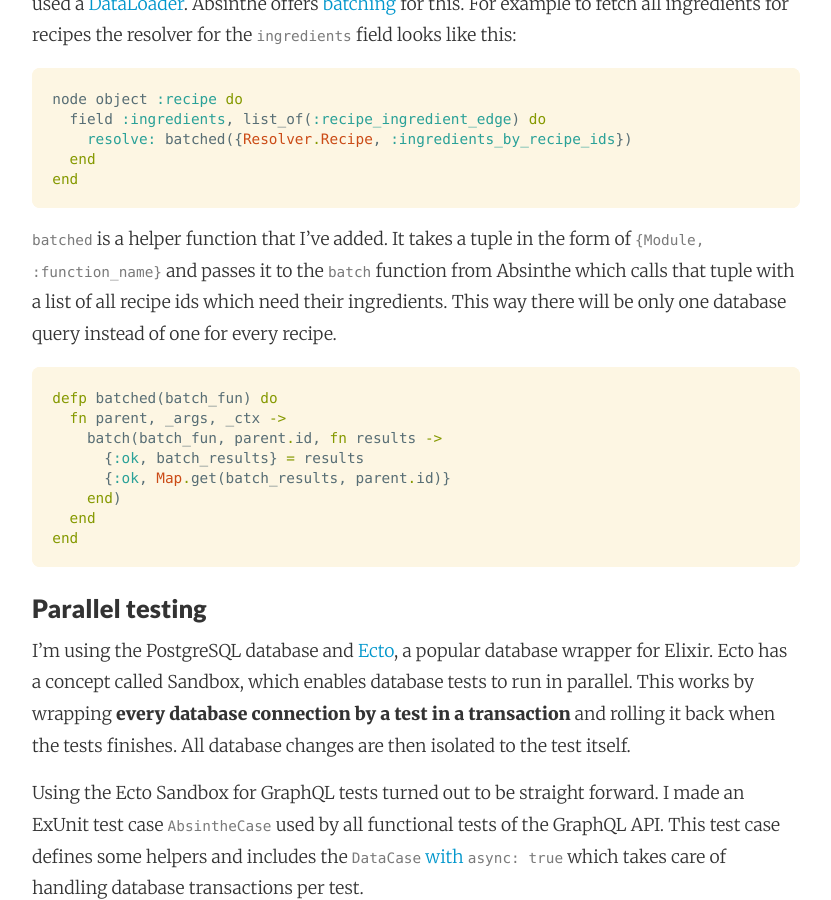
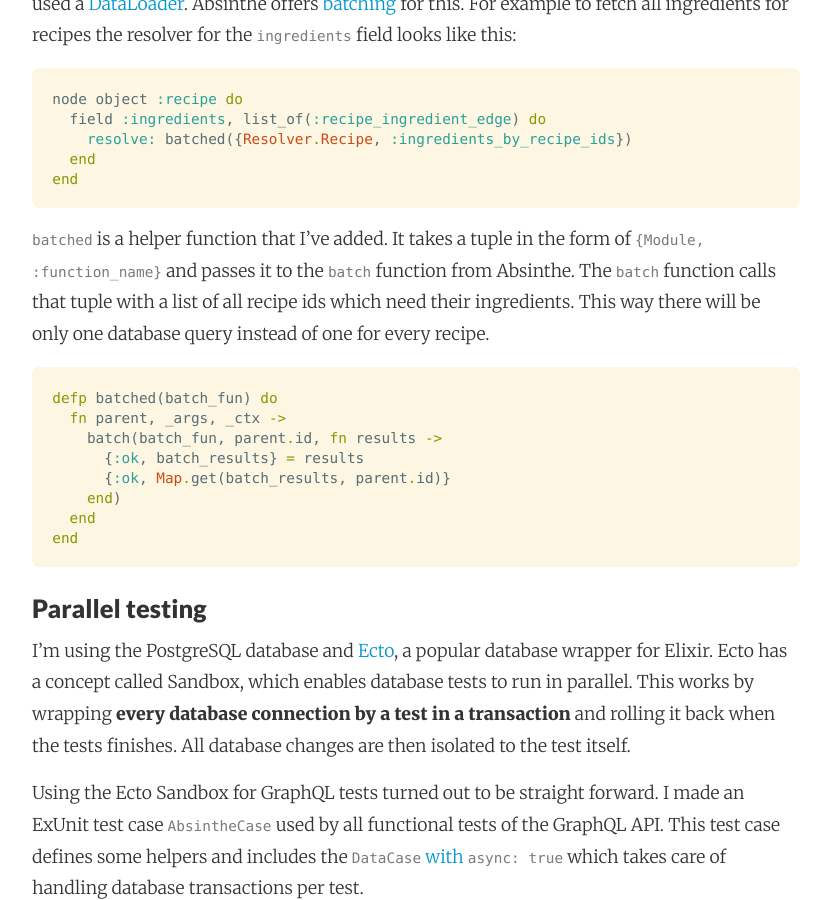
Before and after one commit to adri/adri.github.io, a Jekyll site: the page built from _posts/2017-09-27-learning-elixir-second-side-project-part2.md, in a window 1280 px wide and 900 px high, scrolled down 3896 px. Shown: the whole window, without its empty margins (224-1055 px from the left). Built offline with Jekyll 4.4.1, drawn with Linux system fonts in a browser that asks for light colours; nearby versions of some CDN libraries; comment, search, counter and statistics services are not loaded.

Commit message:
Autocommit from wiki

````diff
--- a/_posts/2017-09-27-learning-elixir-second-side-project-part2.md
+++ b/_posts/2017-09-27-learning-elixir-second-side-project-part2.md
@@ -107,7 +107,7 @@ node object :recipe do
 end
 ```
 
-`batched` is a helper function that I've added. It takes a tuple in the form of `{Module, :function_name}` and passes it to the `batch` function from Absinthe which calls that tuple with a list of all recipe ids which need their ingredients. This way there will be only one database query instead of one for every recipe.
+`batched` is a helper function that I've added. It takes a tuple in the form of `{Module, :function_name}` and passes it to the `batch` function from Absinthe. The `batch` function calls that tuple with a list of all recipe ids which need their ingredients. This way there will be only one database query instead of one for every recipe.
 
 ```elixir
 defp batched(batch_fun) do
````
